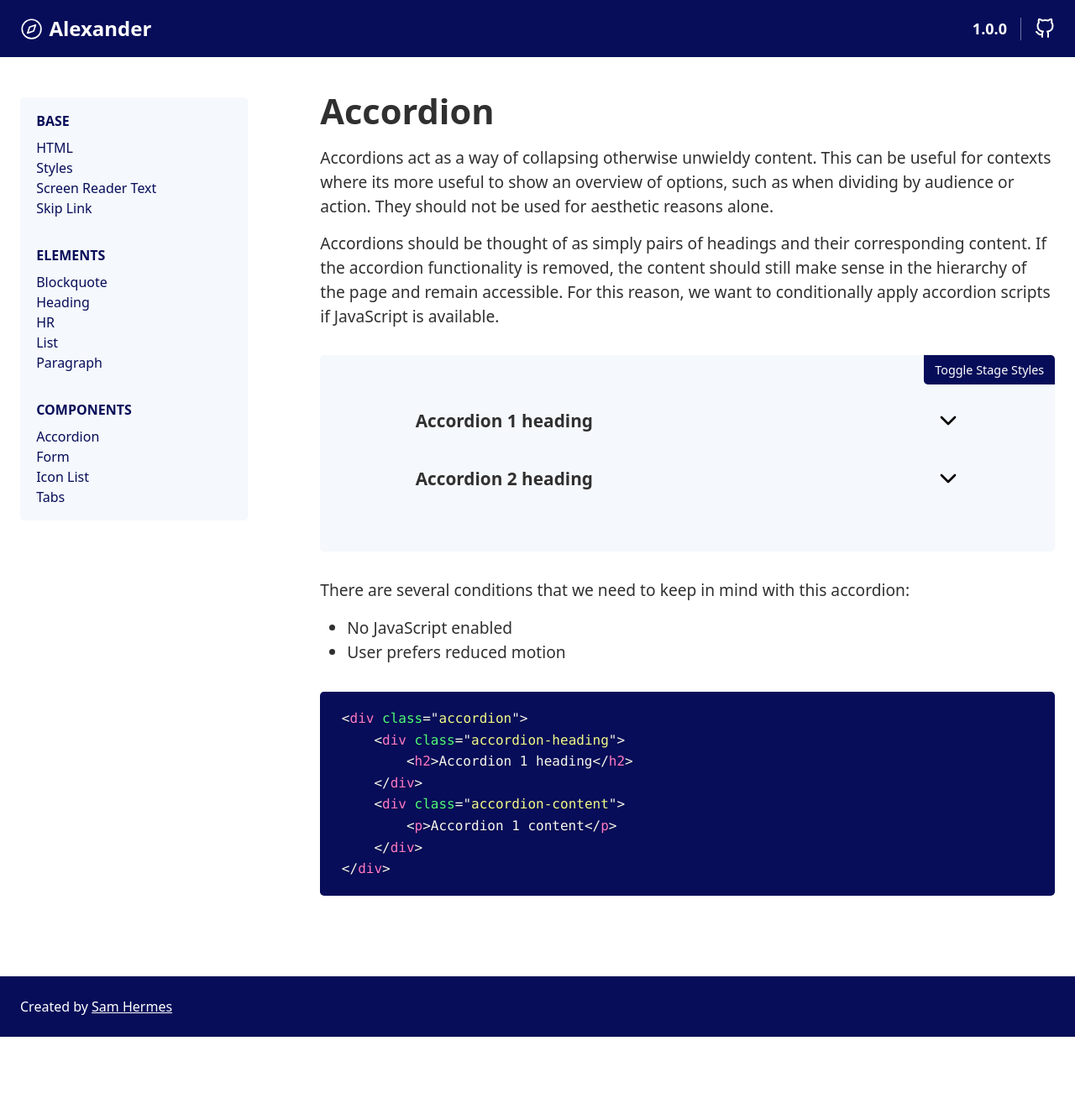
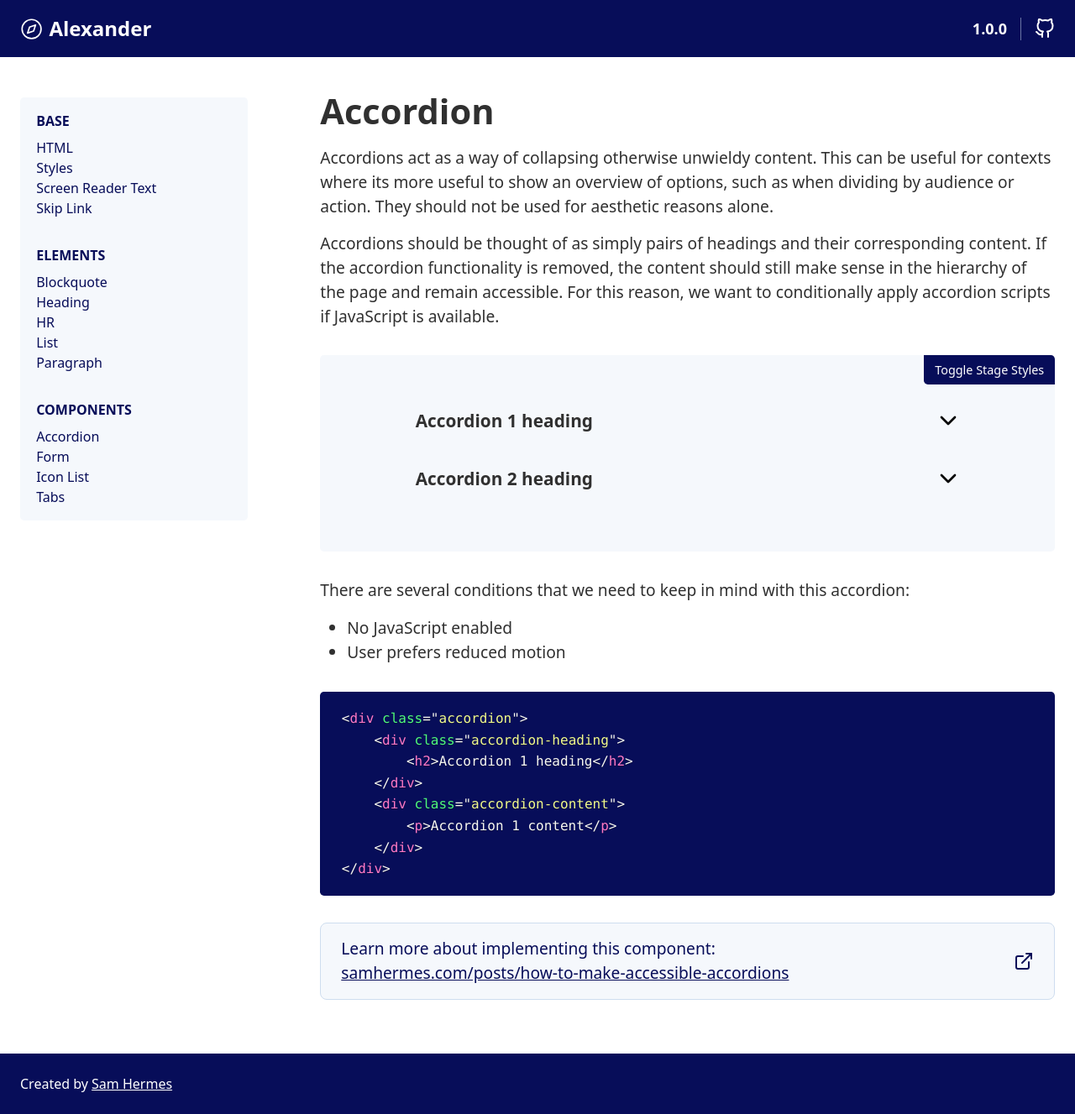
Before and after one commit to samhermes/alexander, a Jekyll site: the page built from docs/components/accordion.md, in a window 1280 px wide. Shown: the whole page at 84% size. Built offline with Jekyll 4.4.1, drawn with Linux system fonts in a browser that asks for light colours; before the commit the page ends 1235 px from its top, so only the background shows below that.

Commit message:
Add links to relevant posts

````diff
--- a/docs/_sass/global.scss
+++ b/docs/_sass/global.scss
@@ -224,6 +224,34 @@ body {
     padding: 0.4rem 0.8rem;
 }
 
+.article-feature {
+    p {
+        margin-bottom: 0;
+
+        &.link-text {
+            text-decoration: underline;
+        }
+    }
+
+    a {
+        display: block;
+        padding: 1rem 4rem 1rem 1.5rem;
+        background-color: rgba($blue-extra-light, 0.2);
+        border: 1px solid $blue-extra-light;
+        color: $blue-dark;
+        border-radius: 0.5rem;
+        text-decoration: none;
+        position: relative;
+    }
+
+    svg {
+        position: absolute;
+        top: 50%;
+        right: 1.5rem;
+        transform: translateY(-50%);
+    }
+}
+
 .page-sources {
     margin-top: 4rem;
 
--- a/docs/components/accordion.md
+++ b/docs/components/accordion.md
@@ -39,3 +39,11 @@ There are several conditions that we need to keep in mind with this accordion:
     </div>
 </div>
 ```
+
+<div class="article-feature">
+    <a href="https://samhermes.com/posts/how-to-make-accessible-accordions/">
+        <p>Learn more about implementing this component:</p>
+        <p class="link-text">samhermes.com/posts/how-to-make-accessible-accordions</p>
+        {% include icons/external-link.svg %}
+    </a>
+</div>
````
Also changed, not shown: docs/components/tabs.md (+8 -0 lines), docs/_includes/icons/external-link.svg (added).
